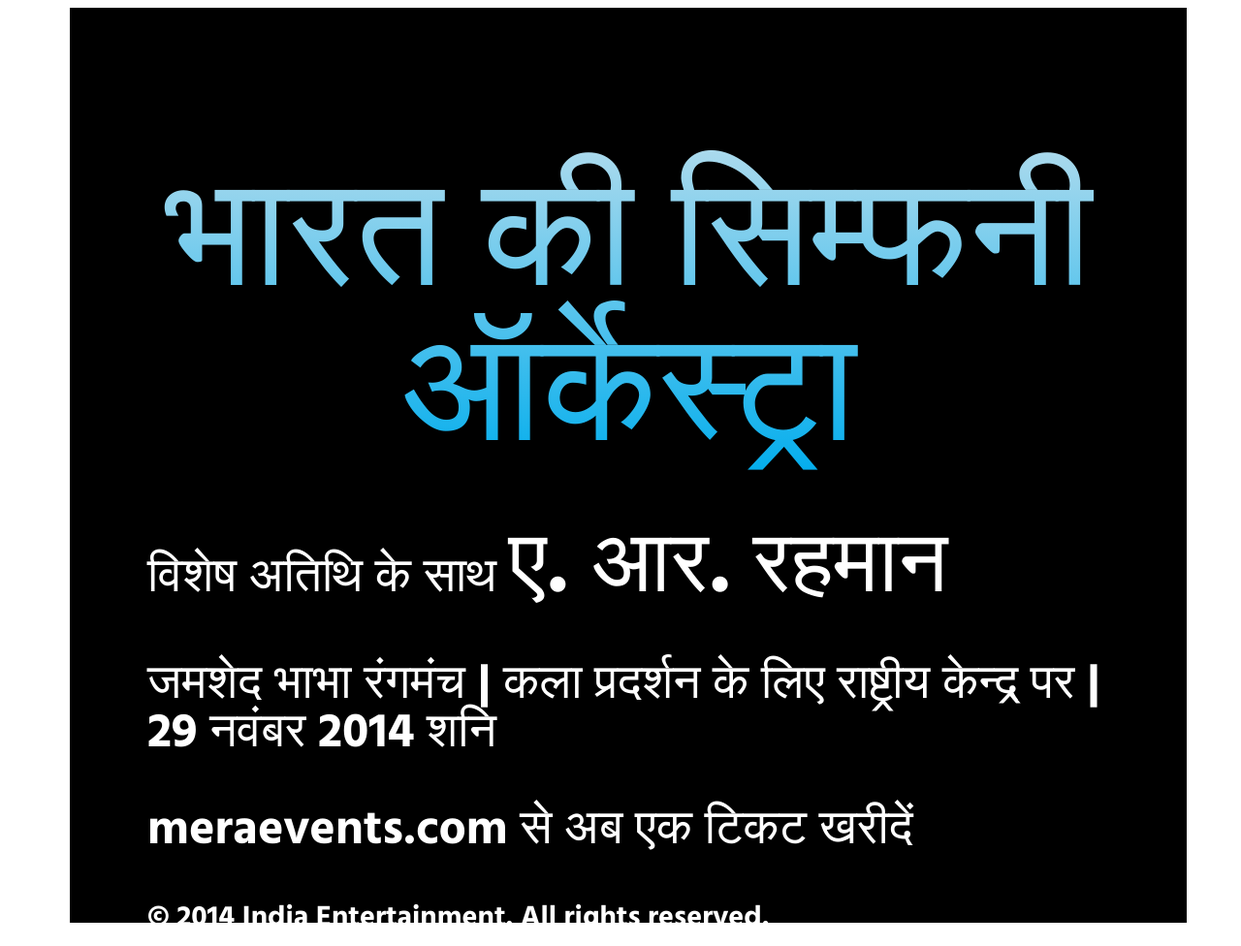
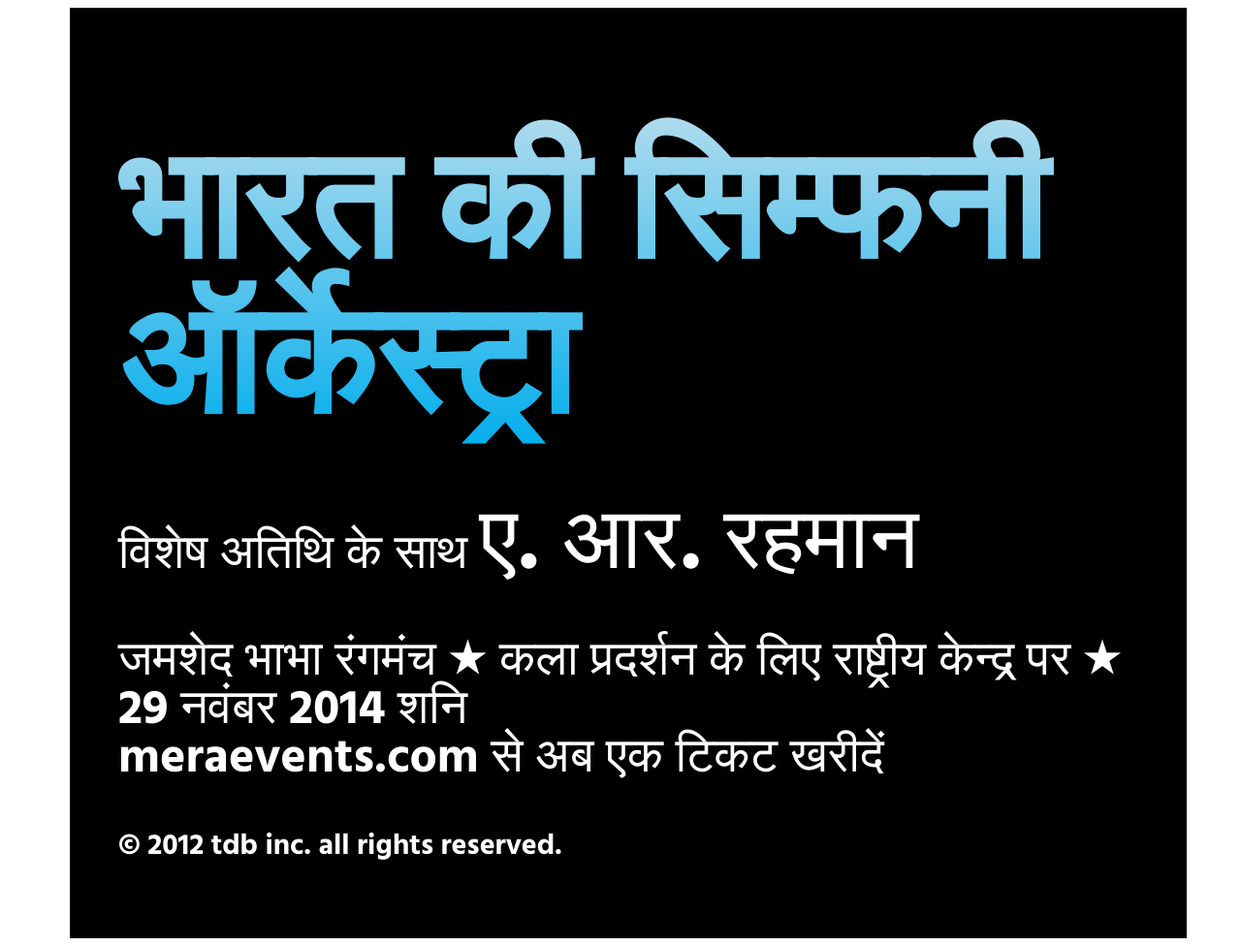
Before and after one commit to pathumego/hindi-example, a plain HTML site: page index.html in a window 1280 px wide. Shown: the whole page at 97% size. Drawn offline with nearby package versions, Linux system fonts and the light colour scheme.

Commit message:
Revert 2fd2647..721b664
This rolls back to commit 2fd26476281c6bb98b5599ca69b05104d67542f6.

```diff
--- a/index.html
+++ b/index.html
@@ -11,26 +11,26 @@
 
 </head>
 
-<body contenteditable="true">
+<body>
 <div id="content">
 
     <section id="bandflyer">
         <h1 id="headline">
-            भारत की सिम्फनी <span id="big_headline">ऑर्केस्ट्रा</span>
+            भारत की सिम्फनी <br />ऑर्केस्ट्रा
         </h1>
 
         <h2 class="description_fit">
             विशेष अतिथि के साथ
             <span id="description_fit_big">
-                 ए. आर. रहमान
+                ए. आर. रहमान
             </span>
         </h2>
         <h3 class="description_fit">
-            जमशेद भाभा रंगमंच | कला प्रदर्शन के लिए राष्ट्रीय केन्द्र पर | 29 नवंबर 2014 शनि
-            <br /><br />meraevents.com से अब एक टिकट खरीदें
+            जमशेद भाभा रंगमंच ★ कला प्रदर्शन के लिए राष्ट्रीय केन्द्र पर ★ 29 नवंबर 2014 शनि
+            <br />meraevents.com से अब एक टिकट खरीदें
         </h3>
         <p id="copyright">
-            © 2014 India Entertainment. All rights reserved.
+            © 2012 tdb inc. all rights reserved.
         </p>
 
     </section>
@@ -38,7 +38,6 @@
     <script src="jquery.fittext.js"></script>
     <script>
         jQuery("#headline").fitText(0.1, { minFontSize: '40px', maxFontSize: '160px' });
-
           jQuery("#description_fit_big").fitText(0.1, { minFontSize: '40px', maxFontSize: '90px' });
          jQuery(".description_fit").fitText(0.1, { minFontSize: '40px', maxFontSize: '50px' });
             jQuery("#copyright").fitText(0.1, { minFontSize: '20px', maxFontSize: '30px' });
--- a/style.css
+++ b/style.css
@@ -13,11 +13,9 @@ body {
     width: 90%;
     max-width: 1200px;
 }
-
 /* Content*/
 
 h1 {
-    font: 95px/1"Hind";
     background: #b3dced;
     /* Old browsers */
     background: -moz-linear-gradient(top, #b3dced 0%, #00aded 100%);
@@ -37,17 +35,15 @@ h1 {
     -webkit-background-clip: text;
     -webkit-text-fill-color: transparent;
     padding-top: 35px;
-    text-align: center;
+    text-align: left;
     color: #fff;
     display: block;
     margin: 5% auto 5%;
 }
 section#bandflyer {
     background: #000;
-    padding: 80px;
-    height: 100%;
+    padding: 50px;
 }
-
 
 h2{
 font: 95px/1"Hind";
@@ -60,10 +56,11 @@ font: 95px/1"Hind";
 
 
 @media only screen and (max-device-width: 480px) {
-    body {
-        background: #000;
-    }
     #content {
         width: 100%;
     }
+    body {
+    background: #000;
+
 }
+}
```
